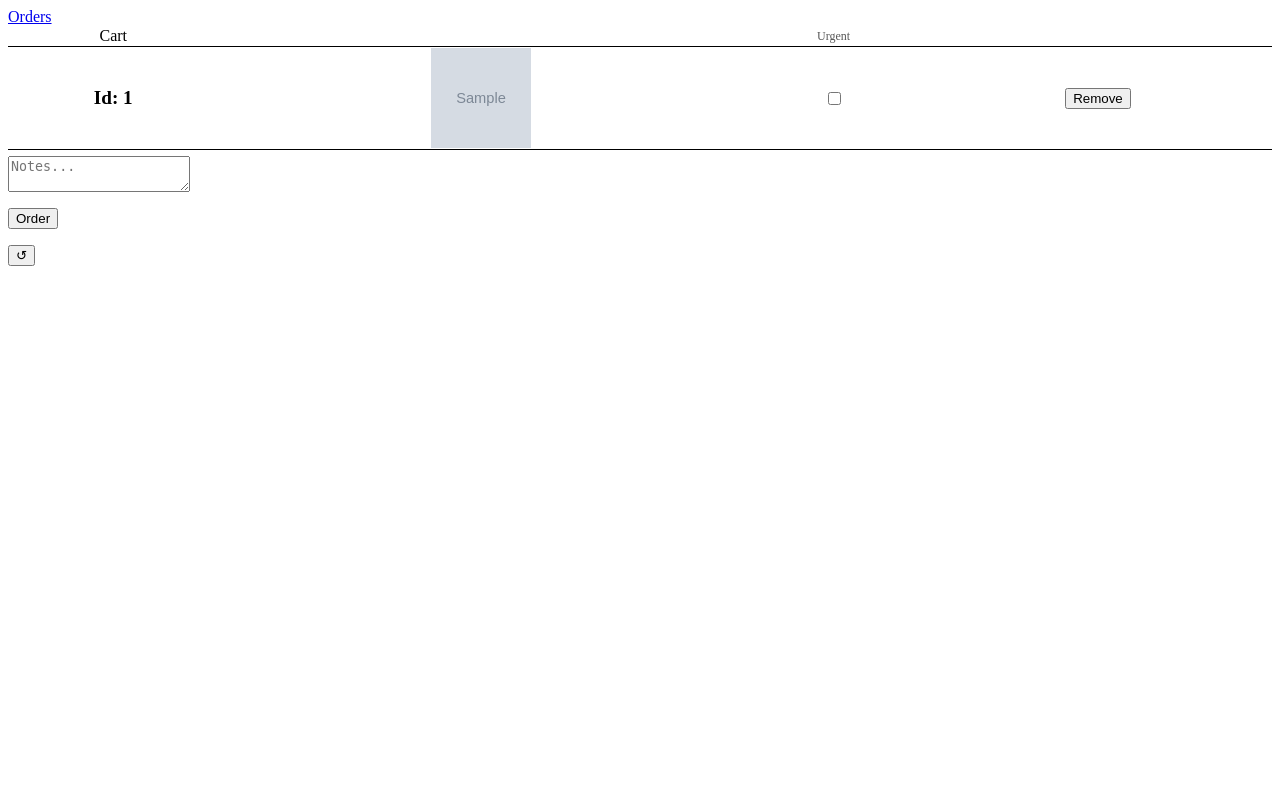
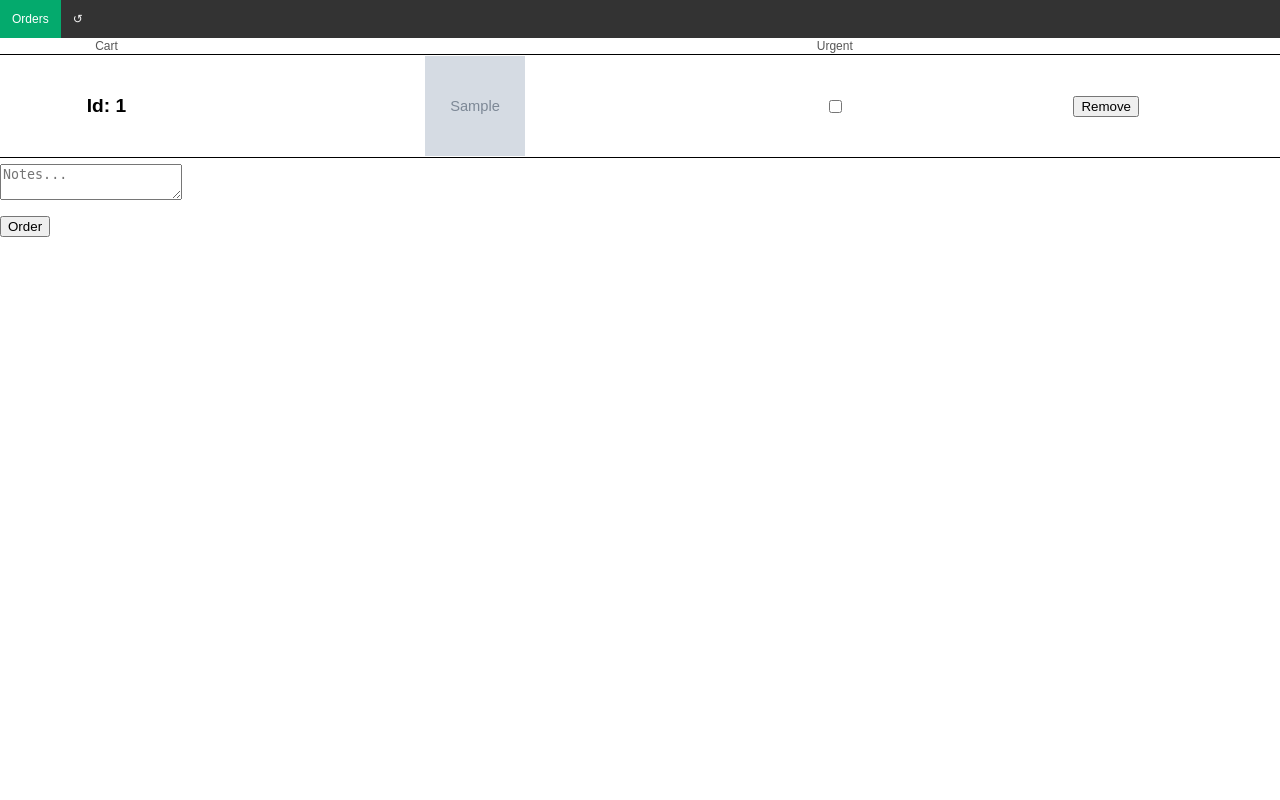
Before and after one commit to ClaudioViti/lookbook, a Django app: template shoes/templates/shoes/minicartView_list.html in a window 1280 px wide. Run offline with Django 3.2, Linux system fonts and the light colour scheme; the template is opened without the code that fills it: most values are stand-ins (such as "Sample title", 1, 10 or a date in 2020); grey boxes marked "Sample" are stand-in pictures.

Commit message:
minicart navigation bar

```diff
--- a/shoes/templates/shoes/minicartView_list.html
+++ b/shoes/templates/shoes/minicartView_list.html
@@ -41,7 +41,7 @@
   display: inline-block;
 }
 .soldout::after {
-      {% if shoe.available == False %}
+  {% if shoe.available == False %}
   content: 'Unavailable';
   {% else %}
   content: 'Ordered';
@@ -55,7 +55,41 @@
   transform: translate(0, -50%);
   margin-top: 50%;
 }
+body {
+  margin: 0;
+  font-family: Arial, Helvetica, sans-serif;
+}
+.topnav {
+  overflow: hidden;
+  background-color: #333;
+}
+
+.topnav a {
+  float: left;
+  color: #f2f2f2;
+  text-align: center;
+  padding: 12px 12px;
+  text-decoration: none;
+  font-size: 12px;
+}
+
+.topnav a:hover {
+  background-color: #ddd;
+  color: black;
+}
+
+.topnav a.active {
+  background-color: #04AA6D;
+  color: white;
+}
 </style>
+
+<div class="topnav">
+<a href="/orders/" class="active">Orders</a>
+<a onClick="window.location.reload();">&#x21ba;</a>
+</div>
+
+
 
 <section class="lookbook">
 
@@ -63,11 +97,11 @@
   <form   action="{% url 'minicart' %}" method="post">
     {{ shoe_formset.management_form }}
     {% csrf_token %}
-    <a href="/orders/" class="active">Orders</a>
+
   <table>
     {% if object_list %}
     <tr>
-      <td>Cart Manage</td>
+      <td style="text-align: center; color:rgb(87, 87, 87);font-size:12px; left: 0; right: 0;">Cart Manage</td>
       <td></td>
 
       <td style="text-align: center; color:rgb(87, 87, 87);font-size:12px; left: 0; right: 0;">Cart</td>
@@ -159,11 +193,11 @@
   {% endif %}
 
   {% if not user.is_staff %}
-  <a href="/orders/" class="active">Orders</a>
+
   <table>
     {% if object_list %}
     <tr>
-      <td>Cart</td><td></td>
+      <td style="text-align: center; color:rgb(87, 87, 87);font-size:12px; left: 0; right: 0;">Cart</td><td></td>
       {% if user.is_staff %}
       <td style="text-align: center; color:rgb(87, 87, 87);font-size:12px; left: 0; right: 0;">Users</td>
       {% endif %}
@@ -239,7 +273,7 @@
     </form>
     {% endif %}
     {% endif %}
-    <button onClick="window.location.reload();">&#x21ba;</button>
+
   </section>
 
 
```
Also changed, not shown: shoes/templates/shoes/favouriteView_list.html (+35 -3 lines), shoes/templates/shoes/ordersView_list.html (+36 -5 lines).
